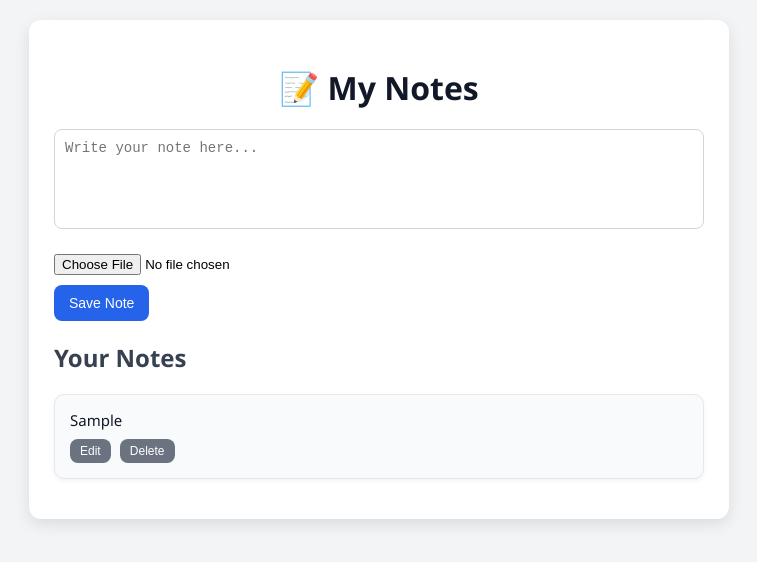
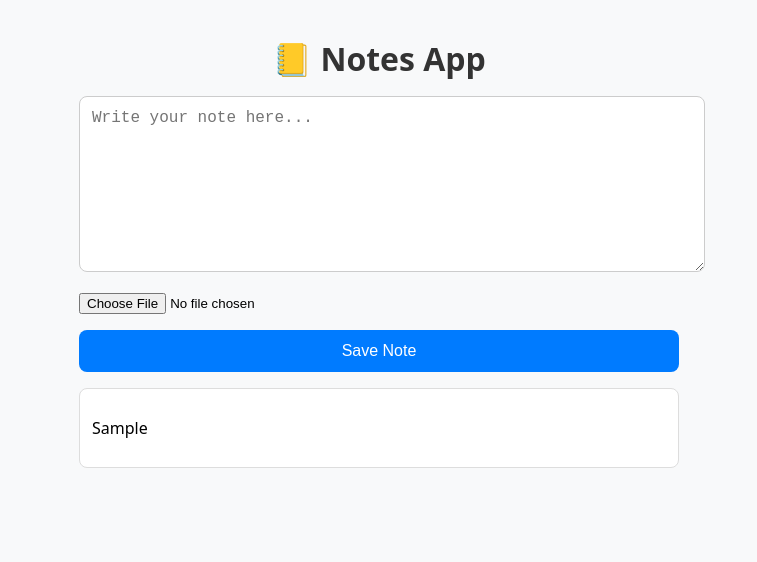
Before and after one commit to hsjdhd345/Note, a plain HTML site: page index.html in a window 1280 px wide. Both pictures are taken after typing "Sample" into the empty fields and a click on the button "Save Note". Shown: the whole page, without its empty margins (261-1018 px from the left). Drawn offline with Linux system fonts and the light colour scheme.

Commit message:
Update index.html

```diff
--- a/index.html
+++ b/index.html
@@ -2,160 +2,133 @@
 <html lang="en">
 <head>
   <meta charset="UTF-8">
+  <meta name="viewport" content="width=device-width, initial-scale=1.0">
   <title>Notes App</title>
   <link rel="manifest" href="manifest.json">
-  <meta name="theme-color" content="#2563eb">
+  <style>
+    body {
+      margin: 0;
+      font-family: system-ui, sans-serif;
+      background: #f8f9fa;
+      display: flex;
+      justify-content: center;
+      align-items: flex-start;
+      min-height: 100vh;
+    }
 
-  <style>
-    * { box-sizing: border-box; }
-    body {
-      font-family: "Segoe UI", Tahoma, Geneva, Verdana, sans-serif;
-      background: #f3f4f6;
-      margin: 0;
-      padding: 20px;
+    .container {
+      width: 100%;
+      max-width: 600px;
+      padding: 1rem;
     }
-    .container {
-      max-width: 700px;
-      margin: auto;
-      background: #fff;
-      padding: 25px;
-      border-radius: 12px;
-      box-shadow: 0 5px 15px rgba(0,0,0,0.1);
+
+    h1 {
+      text-align: center;
+      margin-bottom: 1rem;
+      color: #333;
     }
-    h1 { text-align: center; margin-bottom: 20px; color: #111827; }
+
     textarea {
-      width: 100%; height: 100px;
-      padding: 10px; border: 1px solid #d1d5db;
-      border-radius: 8px; resize: none;
-      margin-bottom: 10px; font-size: 14px;
+      width: 100%;
+      min-height: 120px;
+      resize: vertical;
+      padding: 0.75rem;
+      border: 1px solid #ccc;
+      border-radius: 8px;
+      font-size: 1rem;
+      margin-bottom: 1rem;
     }
-    input[type="file"] { margin: 10px 0; }
+
+    input[type="file"] {
+      display: block;
+      width: 100%;
+      margin-bottom: 1rem;
+    }
+
     button {
-      background: #2563eb; color: white;
-      border: none; padding: 10px 15px;
-      border-radius: 8px; cursor: pointer;
-      transition: background 0.2s; font-size: 14px;
+      width: 100%;
+      padding: 0.75rem;
+      font-size: 1rem;
+      border: none;
+      border-radius: 8px;
+      background: #007bff;
+      color: white;
+      cursor: pointer;
     }
-    button:hover { background: #1e40af; }
+    button:hover {
+      background: #0056b3;
+    }
+
     .note {
-      background: #f9fafb; border: 1px solid #e5e7eb;
-      padding: 15px; margin-bottom: 15px;
-      border-radius: 10px;
-      box-shadow: 0 2px 5px rgba(0,0,0,0.05);
+      background: white;
+      border: 1px solid #ddd;
+      border-radius: 8px;
+      padding: 0.75rem;
+      margin-top: 1rem;
+      word-wrap: break-word;
     }
-    .note-text {
-      font-size: 15px; color: #111827;
-      margin-bottom: 8px; white-space: pre-wrap;
+
+    .note file {
+      display: block;
+      margin-top: 0.5rem;
+      font-size: 0.9rem;
+      color: #555;
     }
-    .note-file { margin-top: 10px; }
-    .note-actions button {
-      background: #6b7280; font-size: 12px;
-      margin-right: 5px; padding: 5px 10px;
+
+    @media (min-width: 768px) {
+      textarea {
+        min-height: 150px;
+      }
     }
-    .note-actions button:hover { background: #374151; }
-    iframe, object, img {
-      margin-top: 10px;
-      max-width: 100%;
-      border: 1px solid #d1d5db;
-      border-radius: 8px;
-    }
-    iframe, object { height: 300px; width: 100%; }
-    img { max-height: 300px; display: block; }
   </style>
 </head>
 <body>
   <div class="container">
-    <h1>📝 My Notes</h1>
-    <textarea id="noteInput" placeholder="Write your note here..."></textarea><br>
-    <input type="file" id="fileInput"><br>
+    <h1>📒 Notes App</h1>
+    <textarea id="noteInput" placeholder="Write your note here..."></textarea>
+    <input type="file" id="fileInput">
     <button onclick="saveNote()">Save Note</button>
-    <h2 style="margin-top:20px; color:#374151;">Your Notes</h2>
     <div id="notesList"></div>
   </div>
 
   <script>
-    let notes = JSON.parse(localStorage.getItem("notes")) || [];
+    const noteInput = document.getElementById("noteInput");
+    const fileInput = document.getElementById("fileInput");
+    const notesList = document.getElementById("notesList");
 
     function saveNote() {
-      const input = document.getElementById("noteInput");
-      const fileInput = document.getElementById("fileInput");
-      const text = input.value.trim();
+      const text = noteInput.value.trim();
+      const file = fileInput.files[0];
 
-      if (!text && !fileInput.files.length) return;
+      if (!text && !file) return;
 
-      let fileData = null;
-      if (fileInput.files.length > 0) {
-        const file = fileInput.files[0];
-        const reader = new FileReader();
-        reader.onload = function(e) {
-          fileData = { name: file.name, type: file.type, data: e.target.result };
-          notes.push({ text, file: fileData });
-          localStorage.setItem("notes", JSON.stringify(notes));
-          input.value = "";
-          fileInput.value = "";
-          displayNotes();
-        };
-        reader.readAsDataURL(file);
-      } else {
-        notes.push({ text, file: null });
-        localStorage.setItem("notes", JSON.stringify(notes));
-        input.value = "";
-        displayNotes();
+      const noteDiv = document.createElement("div");
+      noteDiv.className = "note";
+      if (text) {
+        noteDiv.innerHTML = `<p>${text}</p>`;
       }
+
+      if (file) {
+        const fileURL = URL.createObjectURL(file);
+        const link = document.createElement("a");
+        link.href = fileURL;
+        link.textContent = `📂 ${file.name}`;
+        link.target = "_blank";
+        noteDiv.appendChild(link);
+      }
+
+      notesList.prepend(noteDiv);
+
+      // Clear inputs
+      noteInput.value = "";
+      fileInput.value = "";
     }
 
-    function deleteNote(index) {
-      notes.splice(index, 1);
-      localStorage.setItem("notes", JSON.stringify(notes));
-      displayNotes();
+    // Register service worker
+    if ("serviceWorker" in navigator) {
+      navigator.serviceWorker.register("service-worker.js")
+        .catch(err => console.error("Service Worker failed:", err));
     }
-
-    function editNote(index) {
-      const newText = prompt("Edit your note:", notes[index].text);
-      if (newText !== null) {
-        notes[index].text = newText.trim();
-        localStorage.setItem("notes", JSON.stringify(notes));
-        displayNotes();
-      }
-    }
-
-    function displayNotes() {
-      const notesList = document.getElementById("notesList");
-      notesList.innerHTML = "";
-      notes.forEach((note, index) => {
-        let filePreview = "";
-        if (note.file) {
-          if (note.file.type.startsWith("image/")) {
-            filePreview = `<img src="${note.file.data}" alt="${note.file.name}">`;
-          } else if (note.file.type === "application/pdf") {
-            filePreview = `<iframe src="${note.file.data}"></iframe>`;
-          } else if (note.file.type.startsWith("text/")) {
-            filePreview = `<object data="${note.file.data}" type="${note.file.type}"></object>`;
-          } else {
-            filePreview = `<div class="note-file">📎 <a href="${note.file.data}" download="${note.file.name}">${note.file.name}</a></div>`;
-          }
-        }
-        notesList.innerHTML += `
-          <div class="note">
-            <div class="note-text">${note.text || "(no text)"}</div>
-            ${filePreview}
-            <div class="note-actions">
-              <button onclick="editNote(${index})">Edit</button>
-              <button onclick="deleteNote(${index})">Delete</button>
-            </div>
-          </div>
-        `;
-      });
-    }
-
-    displayNotes();
-  // Register service worker for PWA
-if ("serviceWorker" in navigator) {
-  navigator.serviceWorker.register("./service-worker.js")
-    .then(() => console.log("Service Worker registered"))
-    .catch(err => console.log("Service Worker failed:", err));
-}
-
   </script>
 </body>
 </html>
```
